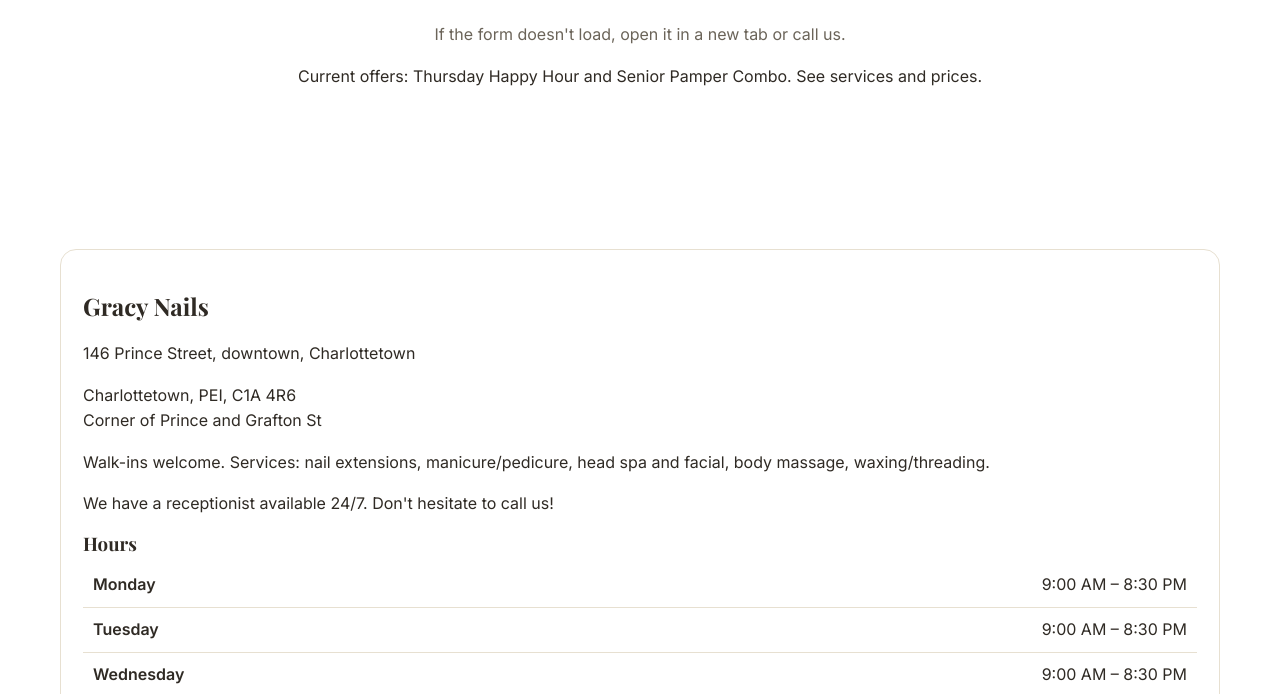
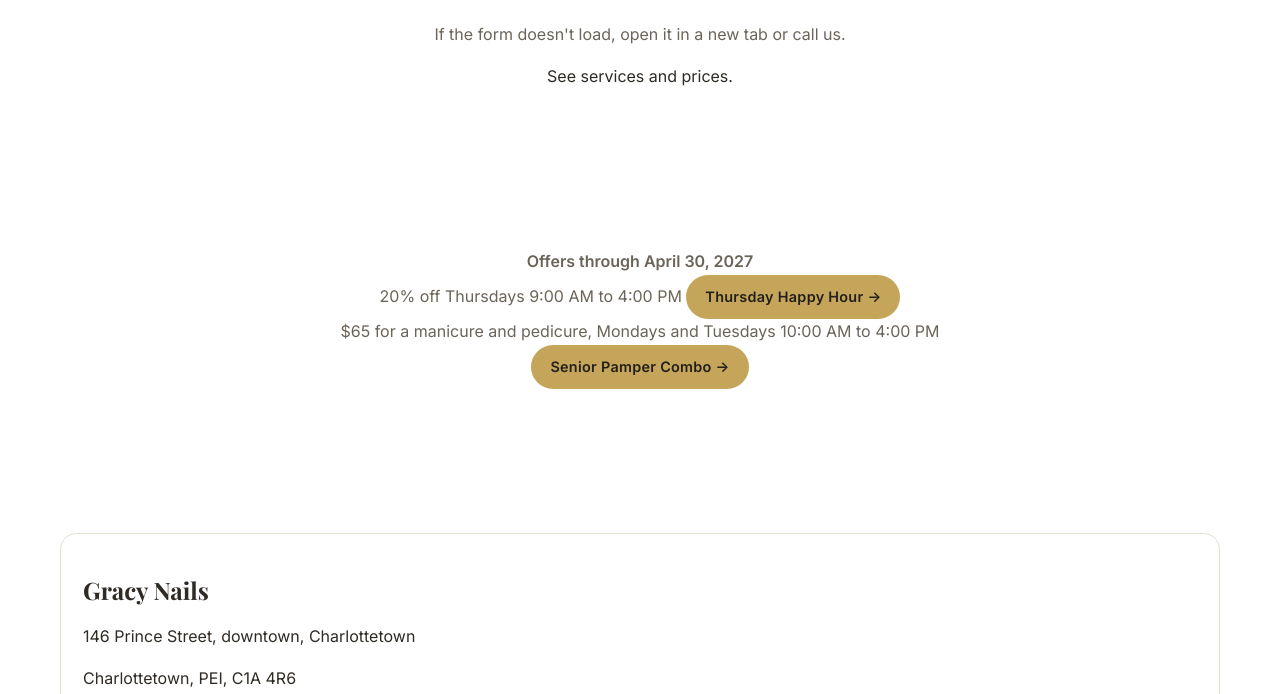
Before and after one commit to staas-io/ezsalon-gracynails-com, a web app: file docs/booking/index.html in a window 1280 px wide. Shown: the part 1656-2350 px from the top of the page. Run offline with its HTML, style and script files only (its server is not run), Linux system fonts and the light colour scheme.

Commit message:
SEO/AIO update from nails_sites: 1 file(s)

```diff
--- a/docs/booking/index.html
+++ b/docs/booking/index.html
@@ -147,9 +147,18 @@
       referrerpolicy="strict-origin-when-cross-origin">
     </iframe>
     <p class="muted center booking-fallback">If the form doesn't load, <a href="https://gracynails.staas.io/book.html?form=1" target="_blank" rel="noopener noreferrer">open it in a new tab</a> or call us.</p>
-    <p class="center">Current offers: <a href="/happy-hour/">Thursday Happy Hour</a> and <a href="/senior-pamper-combo/">Senior Pamper Combo</a>. See <a href="/services/">services and prices</a>.</p>
+    <p class="center">See <a href="/services/">services and prices</a>.</p>
   </div>
 </section>
+
+<section class="section" id="offers" aria-label="Current offers">
+  <div class="wrap center">
+    <p class="sub"><strong>Offers through April 30, 2027</strong></p>
+    <p class="sub">20% off Thursdays 9:00 AM to 4:00 PM <a class="btn btn-gold btn-sm" href="/happy-hour/">Thursday Happy Hour →</a></p>
+    <p class="sub">$65 for a manicure and pedicure, Mondays and Tuesdays 10:00 AM to 4:00 PM <a class="btn btn-gold btn-sm" href="/senior-pamper-combo/">Senior Pamper Combo →</a></p>
+  </div>
+</section>
+
 
 <section class="section">
   <div class="wrap">
--- a/src/pages/booking.html
+++ b/src/pages/booking.html
@@ -28,9 +28,11 @@ permalink: /booking/
       referrerpolicy="strict-origin-when-cross-origin">
     </iframe>
     <p class="muted center booking-fallback">If the form doesn't load, <a href="https://gracynails.staas.io/book.html?form=1" target="_blank" rel="noopener noreferrer">open it in a new tab</a> or call us.</p>
-    <p class="center">Current offers: <a href="/happy-hour/">Thursday Happy Hour</a> and <a href="/senior-pamper-combo/">Senior Pamper Combo</a>. See <a href="/services/">services and prices</a>.</p>
+    <p class="center">See <a href="/services/">services and prices</a>.</p>
   </div>
 </section>
+
+{% include "offers-summary.html" %}
 
 <section class="section">
   <div class="wrap">
```
